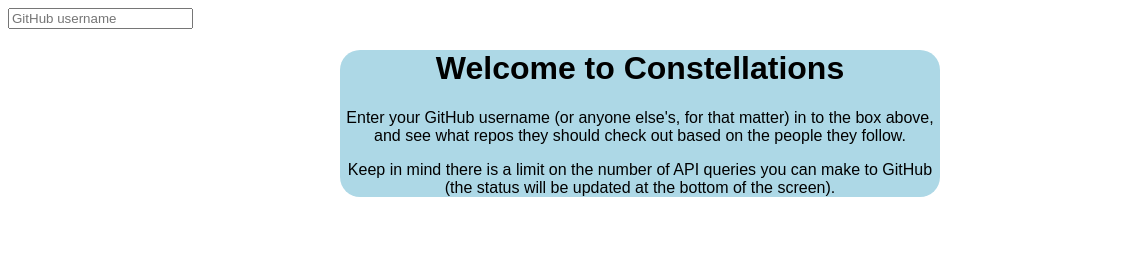
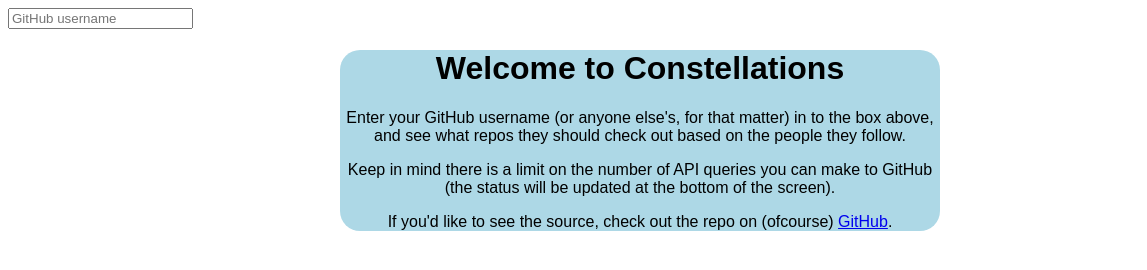
Before and after one commit to rowanu/constellations, a website: page app/index.html in a window 1280 px wide. Shown: the full height of the page, 0-1147 px from the left. Drawn offline with nearby package versions, Linux system fonts and the light colour scheme; some packages are replaced by stand-ins of ours; no server answers.

Commit message:
add repo link

```diff
--- a/app/partials/main.html
+++ b/app/partials/main.html
@@ -26,6 +26,9 @@
     Keep in mind there is a limit on the number of API queries you can make to
     GitHub (the status will be updated at the bottom of the screen).
     </p>
+    <p>
+    If you'd like to see the source, check out the repo on (ofcourse) <a
+    href="https://github.com/rowanu/constellations">GitHub</a>.
   </div>
 </div>
 
```
